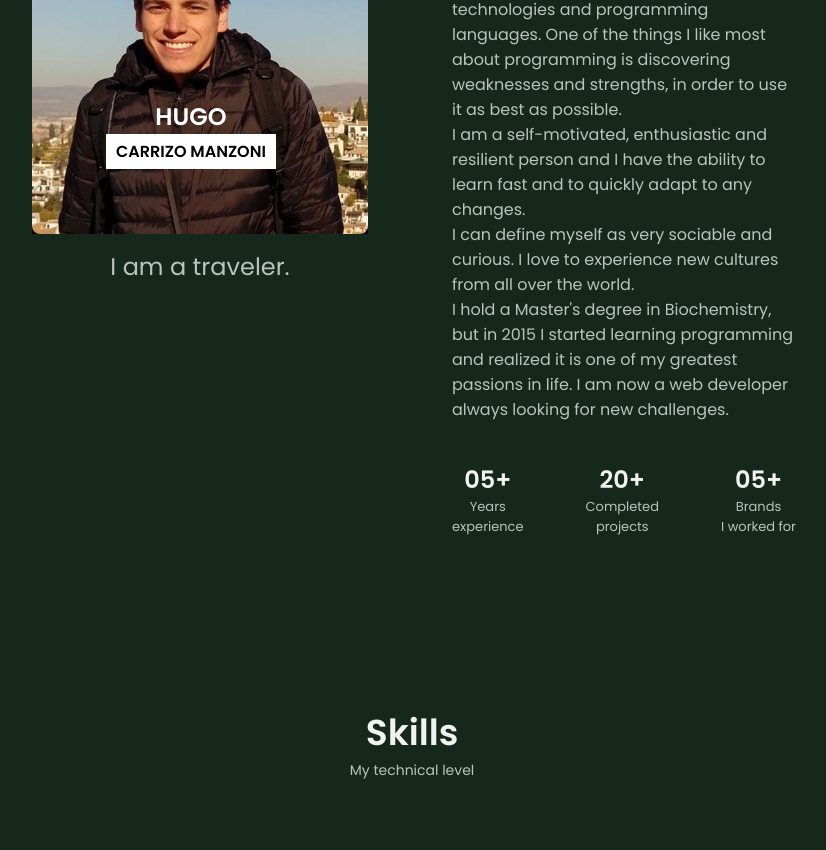
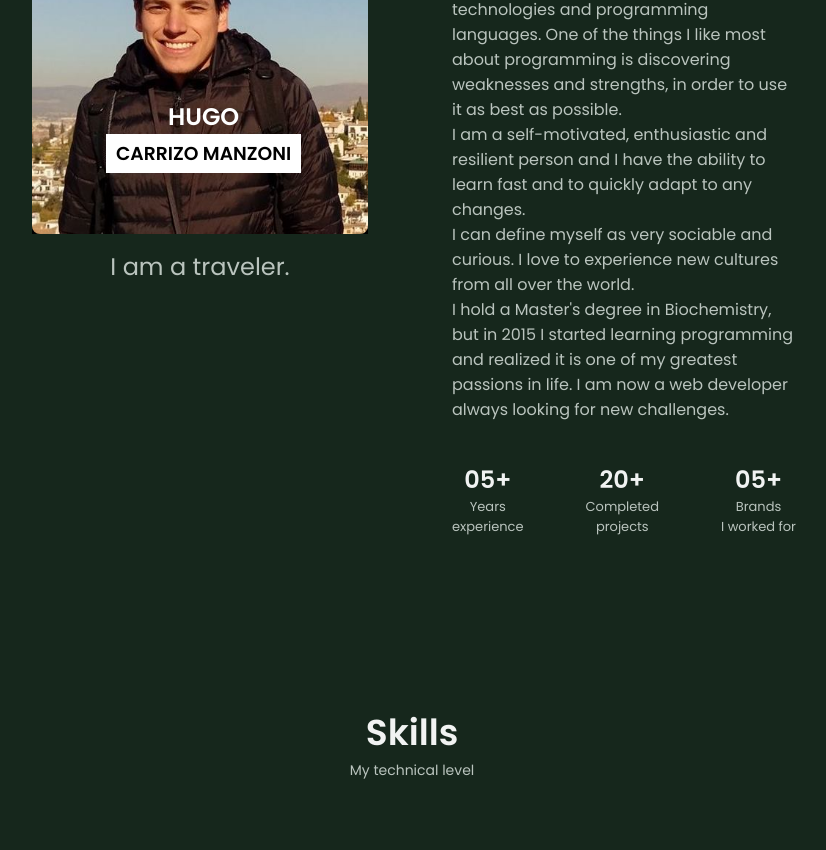
Before and after one commit to hmanzoni/hugoindevworld, a React (Create React App) app: page / in a window 1280 px wide. Shown: the part 980-1830 px from the top of the page, without its empty margins (228-1054 px from the left). Built offline with nearby package versions, Linux system fonts and the light colour scheme.

Commit message:
Fix heading order

```diff
--- a/src/assets/css/aboutImg.css
+++ b/src/assets/css/aboutImg.css
@@ -101,7 +101,7 @@ figure.wrapper__snip figcaption div:after {
 }
 
 figure.wrapper__snip h2,
-figure.wrapper__snip h4 {
+figure.wrapper__snip h3 {
   margin: 0;
   text-transform: uppercase;
 }
@@ -111,7 +111,7 @@ figure.wrapper__snip h2 {
   font-weight: var(--font-semi-bold);
 }
 
-figure.wrapper__snip h4 {
+figure.wrapper__snip h3 {
   display: block;
   font-weight: 700;
   background-color: #ffffff;
--- a/src/components/ui/AboutImg.js
+++ b/src/components/ui/AboutImg.js
@@ -8,11 +8,11 @@ const AboutImg = ({ aboutImgTexts, rolesText }) => {
   return (
     <div className="wrapper">
       <figure className="wrapper__snip">
-        <img src={about} alt="about" className="about__img" />
+        <img src={about} alt="about" className="about__img" width='auto' height='auto' />
         <figcaption>
           <div>
             <h2>{aboutImgTexts.title}</h2>
-            <h4>{aboutImgTexts.subtitle}</h4>
+            <h3>{aboutImgTexts.subtitle}</h3>
           </div>
         </figcaption>
         {/* <a href="aboutme" aria-label="About me link"></a> */}
```
